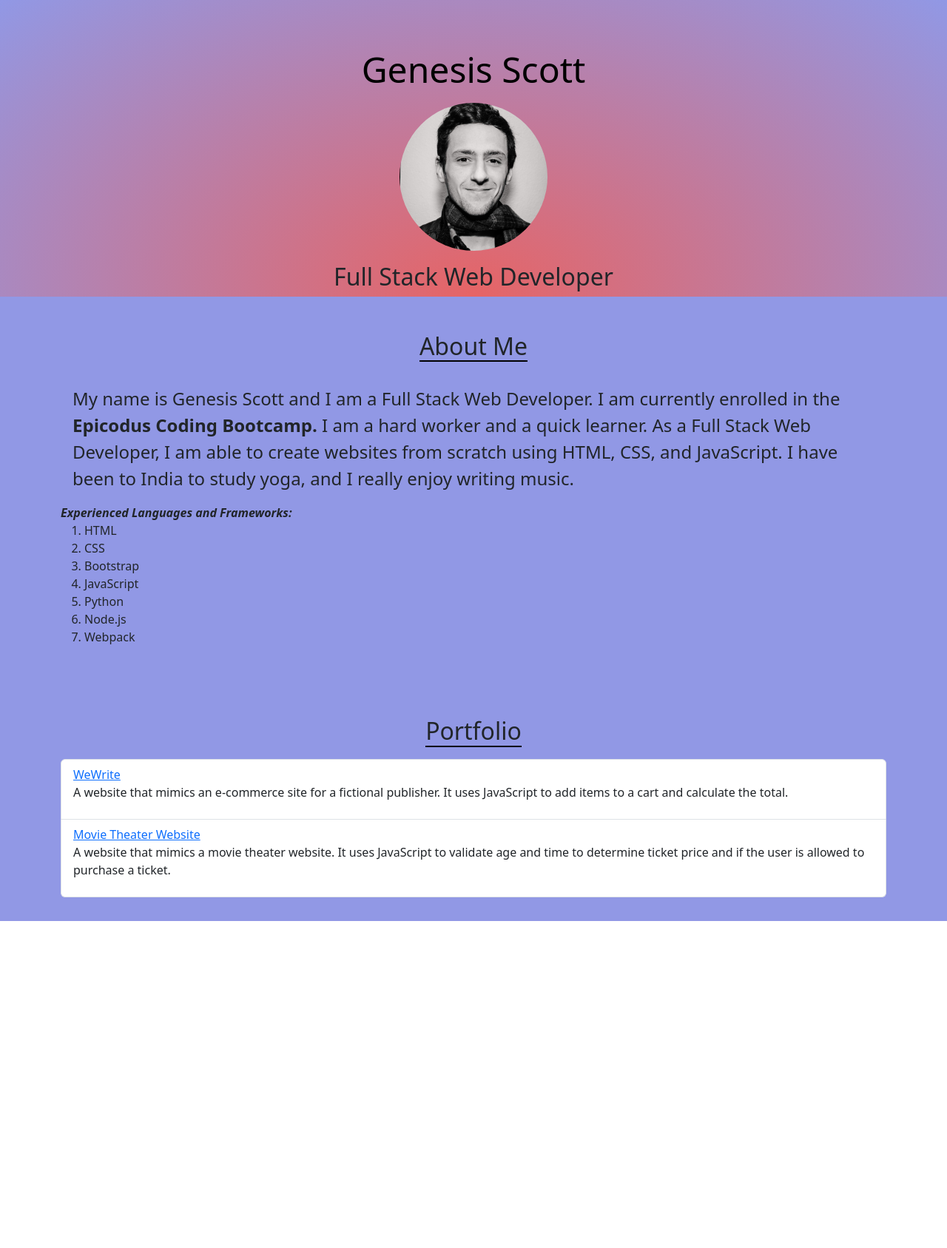
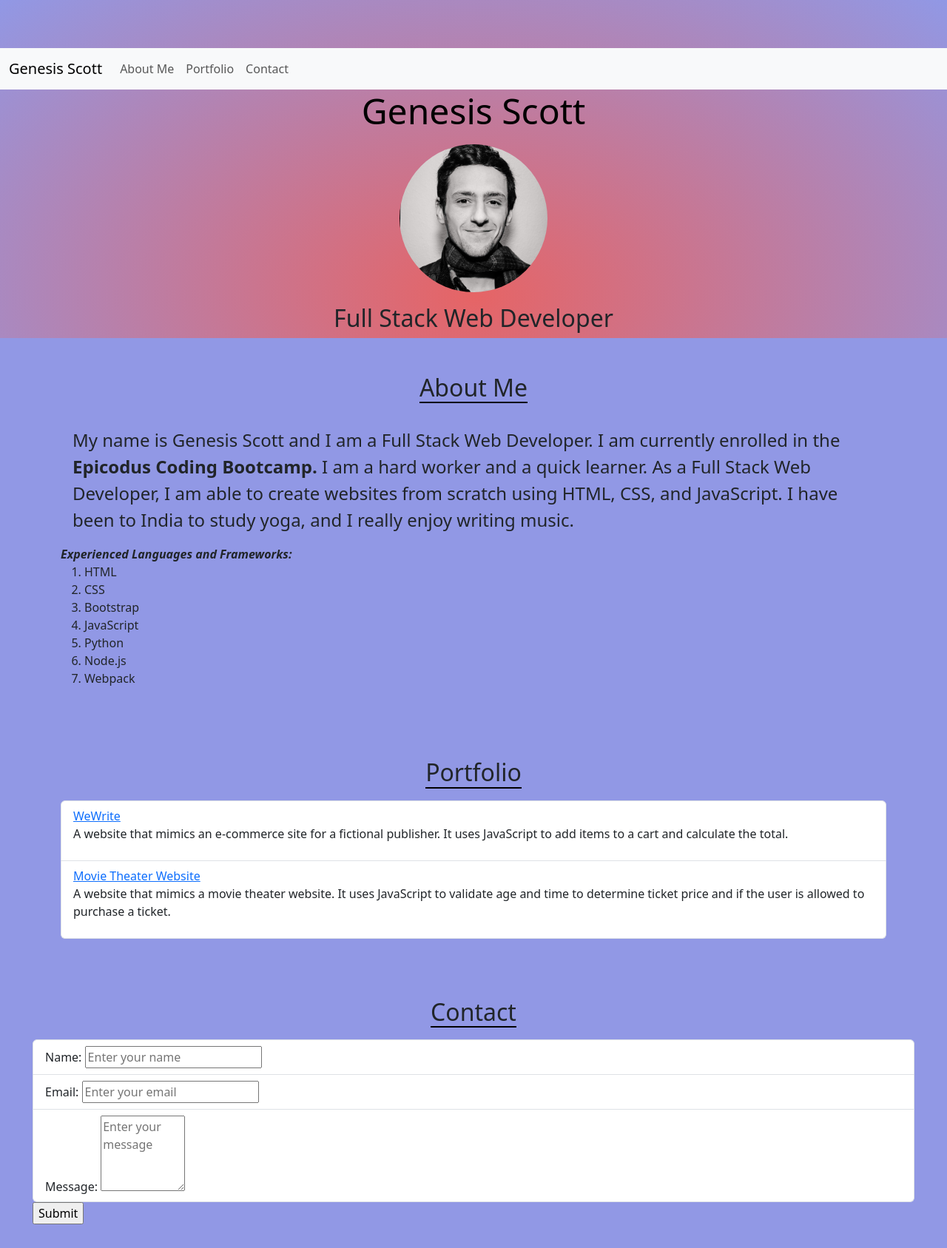
Before and after one commit to witherScript/portfolio-project, a plain HTML site: page index.html in a window 1280 px wide. Shown: the whole page at 74% size. Before the commit the page ends 1245 px from the top, so only its background shows below. Drawn offline with nearby package versions, Linux system fonts and the light colour scheme.

Commit message:
add contact section, navBar

```diff
--- a/index.html
+++ b/index.html
@@ -9,6 +9,29 @@
   <title>Genesis Scott Professional Portfolio</title>
 </head>
 <body>
+  <!--Navbar-->
+  <nav class="navbar navbar-expand-lg navbar-light bg-light">
+    <div class="container-fluid">
+      <a class="navbar-brand" href="#landing-content">Genesis Scott</a>
+      <button class="navbar-toggler" type="button" data-bs-toggle="collapse" data-bs-target="#navbarTogglerDemo02"
+        aria-controls="navbarTogglerDemo02" aria-expanded="false" aria-label="Toggle navigation">
+        <span class="navbar-toggler-icon"></span>
+      </button>
+      <div class="collapse navbar-collapse" id="navbarTogglerDemo02">
+        <ul class="navbar-nav me-auto mb-2 mb-lg-0">
+          <li class="nav-item">
+            <a href="#about-me" class="nav-link">About Me</a>
+          </li>
+          <li class="nav-item">
+            <a href="#portfolio" class="nav-link">Portfolio</a>
+          </li>
+          <li class="nav-item">
+            <a href="#contact" class="nav-link">Contact</a>
+          </li>
+        </ul>
+      </div>
+    </div>
+  </nav>
   <!--Header content-->
   <div class="conatiner-fluid" id="landing-content">
     <h1>Genesis Scott</h1>
@@ -64,6 +87,33 @@
         </div>
       </div>
 
+    <!--Contact section-->
+    <div id="portfolio">
+      <h2>Contact</h2>
+      <div class="container-fluid">
+        <form action="mailto:chandlerscott123@gmail.com">
+          <!--ul-->
+          <ul class="list-group">
+            <li class="list-group-item">
+              <label for="name" class="list-group-item-text">Name:</label>
+              <input type="text" name="name" id="name" placeholder="Enter your name">
+            </li>
+            <li class="list-group-item">
+              <label for="email" class="list-group-item-text">Email:</label>
+              <input type="email" name="email" id="email" placeholder="Enter your email">
+            </li>
+            <li class="list-group-item">
+              <div style="display: none;">
+                <label for="honeypot">Don't fill this out if you're human:</label>
+                <input type="text" name="honeypot" id="honeypot" />
+              </div>
+              <label for="message" class="list-group-item-text">Message:</label>
+              <textarea name="message" id="message" cols="10" rows="4" placeholder="Enter your message"></textarea>
+            </li>
+          </ul>
+
+          <input type="submit" value="Submit">
+        </form>
 
 </body>
 </html>
```
